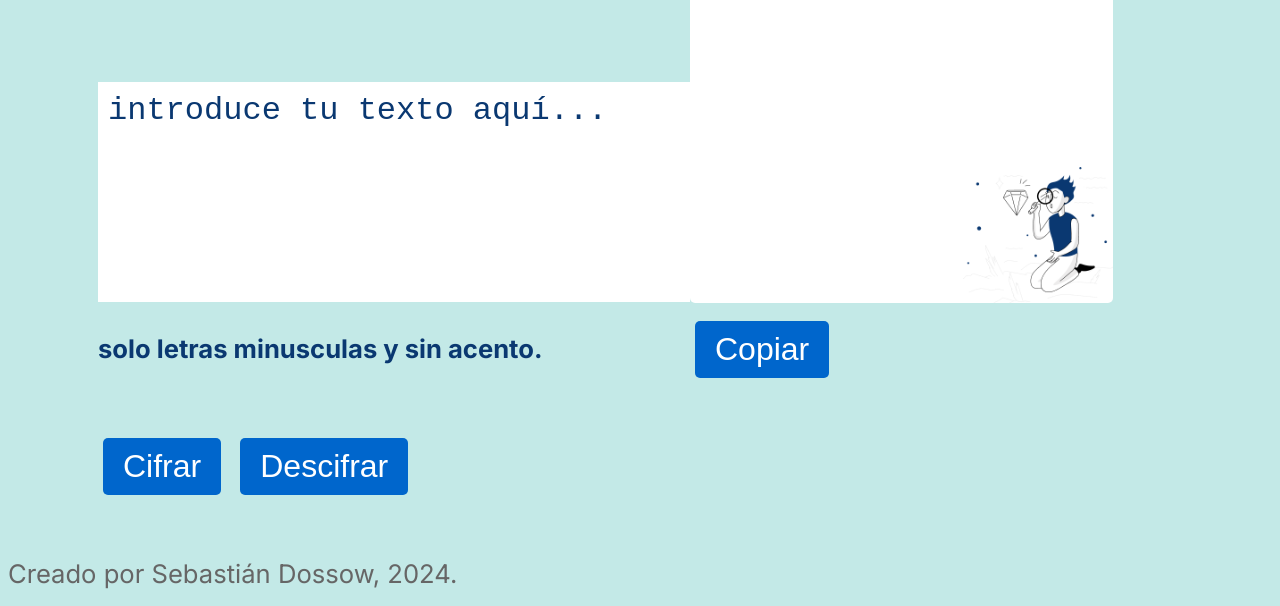
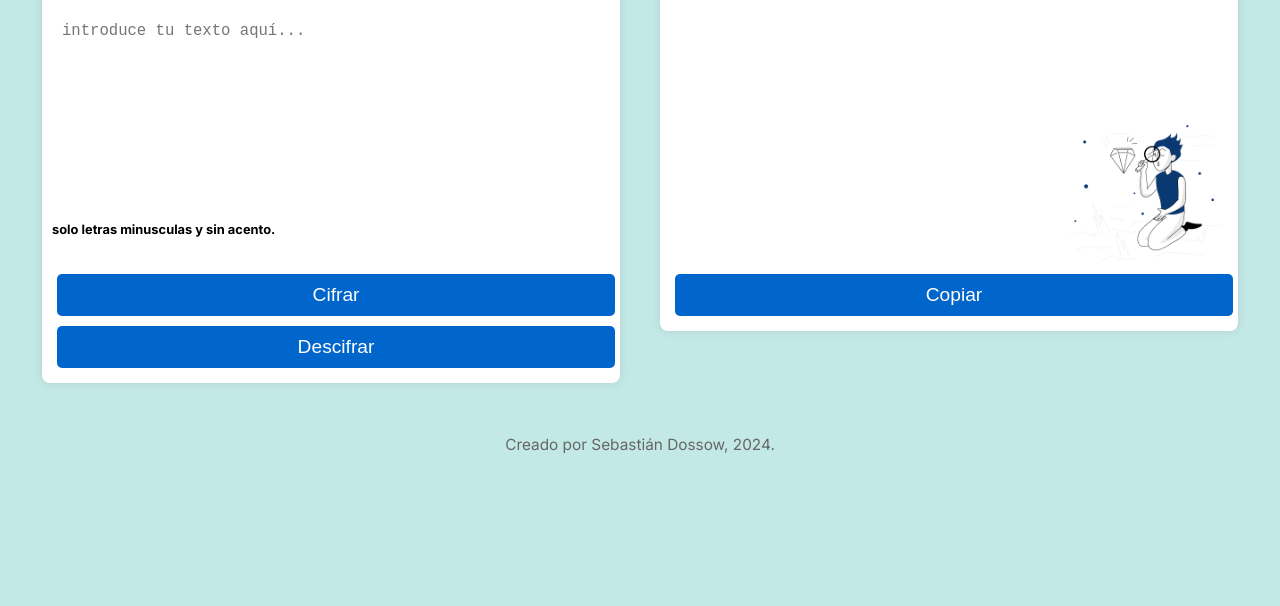
Before and after one commit to sdossow/proyecto_encriptador, a plain HTML site: page index.html in a window 1280 px wide. Shown: the part 207-813 px from the top of the page. Drawn offline with Linux system fonts and the light colour scheme.

Commit message:
v. final inicial

```diff
--- a/index.html
+++ b/index.html
@@ -33,7 +33,8 @@
         <section>
             <textarea class="area_encriptado" id="outputText" cols="17" rows="10" ></textarea>
             <div><button class="boton_copiar" onclick="copiarTexto()">Copiar</button></div>
-            <p class="alerta" id="alerta" style="color: red; display: none;">No se aceptan mayúsculas ni caracteres especiales.</p>
+            <p class="alerta" id="alerta">No se aceptan mayúsculas ni caracteres especiales.</p>
+
         </section>
     </main>
 
--- a/styles.css
+++ b/styles.css
@@ -2,75 +2,71 @@ body {
     background-color: #c3e9e7;
     font-family: 'Inter', sans-serif;
     font-weight: 400;
-    font-size: 32px;
-    line-height: 150%;
-  }
+    font-size: 1.2em; /* Ajusta el tamaño de fuente relativo */
+    line-height: 1.5;
+    margin: 0;
+    padding: 0;
+    box-sizing: border-box; /* Asegura un mejor manejo de espacios */
+}
 
 .logo {
     padding-top: 10px;
     margin-left: 10px;
-    width: 10%;
+    width: 100px; /* Un tamaño fijo o ajustable */
+}
+
+header, footer {
+    text-align: center;
+    padding: 10px 0;
 }
 
 main {
     display: flex;
-    flex-direction: row;
-    justify-content: space-around;
-    margin-bottom: 50px;
-    margin-left: 80px;
+    flex-direction: column; /* Cambiado a columna para mejor soporte móvil */
+    align-items: center; /* Centra los elementos */
+    margin: 20px;
 }
 
 main > section {
-    flex: 1;
-    margin: 0 10px;
+    width: 100%;
+    max-width: 600px; /* Limita el ancho máximo */
+    margin: 20px 0;
+    padding: 10px;
+    box-shadow: 0 0 10px rgba(0,0,0,0.1); /* Añadido para un mejor encuadre */
+    border-radius: 8px; /* Bordes redondeados */
+    background-color: #ffffff; /* Fondo blanco para secciones */
 }
 
-.area_texto {
-    width: 100%;
-    height: 200px;
+.area_texto{
+    width: 95%;
+    height: 150px;
     padding: 10px;
     font-size: 1em;
     border: none;
     color: #0a3871;
-    margin-top: 80px;
     background: #ffffff;
     text-transform: lowercase;
     resize: none;
-}
-
-::placeholder {
-    color: #0a3871;
-}
-
-.area_texto:focus {
-    outline: none;
+    border-radius: 5px; /* Añadido para consistencia */
 }
 
 .area_encriptado {
-    width: 60%;
-    height: 268px;
+    width: 95%;
+    height: 150px;
     padding: 10px;
     font-size: 1em;
     border: none;
     color: #0a3871;
-    margin-top: 80px;
+    background-image: url('/imagenes/muñeco.png');
+    background-size: 150px; /* Cambia a un tamaño más pequeño, ajusta según sea necesario */
+    background-repeat: no-repeat; /* Evita que la imagen se repita */
+    background-position: bottom right; /* Mueve la imagen a la esquina inferior derecha */
     text-transform: lowercase;
     resize: none;
-    background-color: #ffffff;
-    background-image: url('/imagenes/Muñeco.png');
-    background-repeat: no-repeat;
-    background-size: 150px;
-    background-position: bottom right;
-    border-radius: 5px;
-    padding-bottom: 70px;
-    padding-right: 70px;
+    border-radius: 5px; /* Añadido para consistencia */
 }
 
-.informacion {
-    font-size: 0.8em;
-    color: #0a3871;
-    margin-top: 10px;
-}
+
 
 .boton_encriptar,
 .boton_desencriptar,
@@ -84,6 +80,7 @@ main > section {
     border: none;
     border-radius: 5px;
     transition: background-color 0.3s ease;
+    width: 100%; /* Botones ocupan todo el ancho disponible */
 }
 
 .boton_encriptar:hover,
@@ -102,6 +99,7 @@ main > section {
     color: red;
     font-size: 0.8em;
     display: none;
+    text-align: center;
 }
 
 footer {
@@ -109,3 +107,58 @@ footer {
     font-size: 0.8em;
     color: #666;
 }
+
+/* Media Queries para Responsividad */
+
+/* Para celulares (pantallas más pequeñas de 600px) */
+@media (max-width: 599px) {
+    main {
+        flex-direction: column; /* Columna para pantallas pequeñas */
+        align-items: center; /* Centra los elementos */
+    }
+
+    main > section {
+        width: 90%; /* Sección ocupa el 90% del ancho */
+        margin: 10px 0; /* Espacio entre secciones */
+    }
+
+    .area_texto, .area_encriptado {
+        height: 150px; /* Altura ajustada para pantallas pequeñas */
+    }
+}
+
+/* Para tablets (pantallas entre 600px y 1024px) */
+@media (min-width: 600px) and (max-width: 1024px) {
+    main {
+        flex-direction: row; /* Fila para tablets */
+        flex-wrap: wrap; /* Permite que los elementos se envuelvan */
+        justify-content: center; /* Centra los elementos */
+    }
+
+    main > section {
+        width: 45%; /* Cada sección ocupa el 45% del ancho */
+        margin: 15px; /* Espacio entre secciones */
+    }
+
+    .area_texto, .area_encriptado {
+        height: 200px; /* Altura ajustada para tablets */
+    }
+}
+
+/* Para escritorios (pantallas mayores de 1024px) */
+@media (min-width: 1025px) {
+    main {
+        flex-direction: row; /* Fila para pantallas grandes */
+        justify-content: center; /* Centra las secciones */
+    }
+
+    main > section {
+        flex: 1;
+        max-width: 45%; /* Limita el ancho máximo de las secciones */
+        margin: 20px;
+    }
+
+    .area_encriptado {
+        height: 268px; /* Tamaño original en pantallas más grandes */
+    }
+}
```
